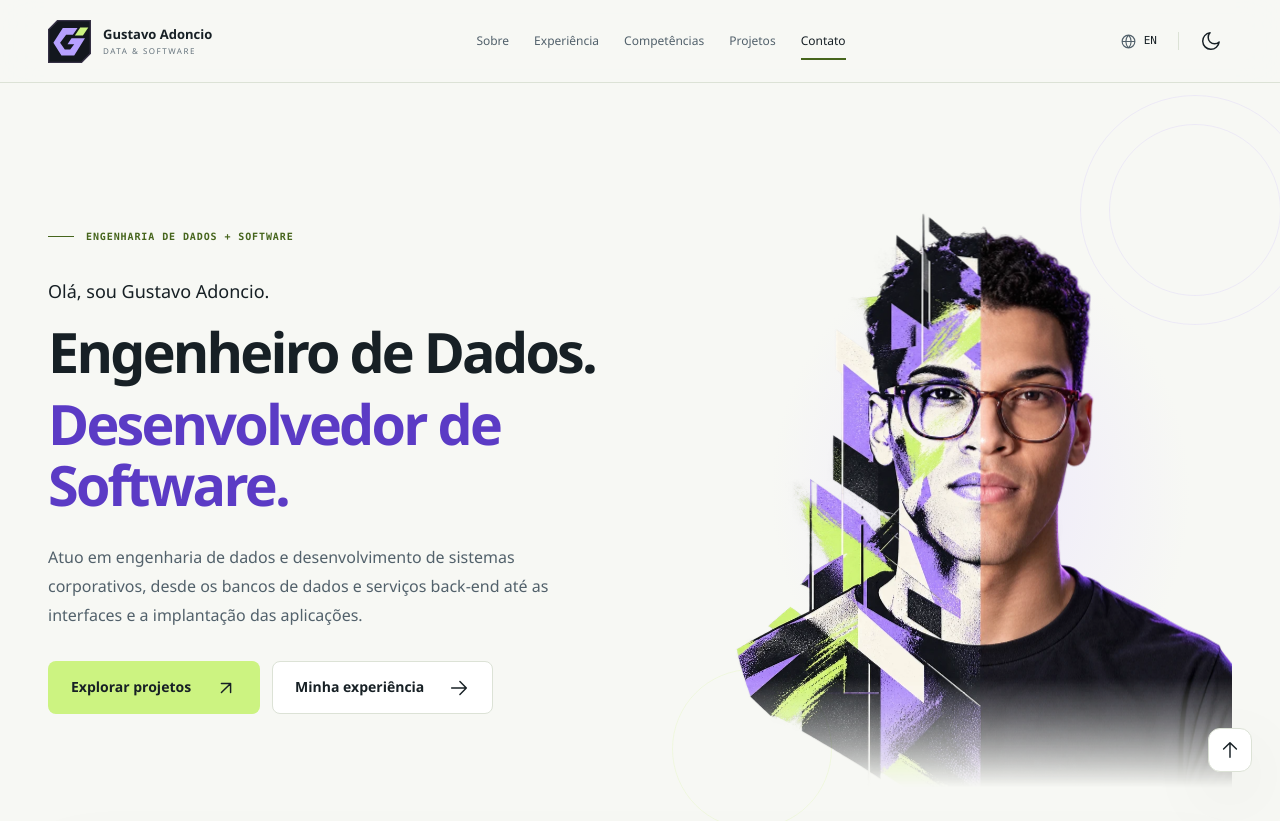
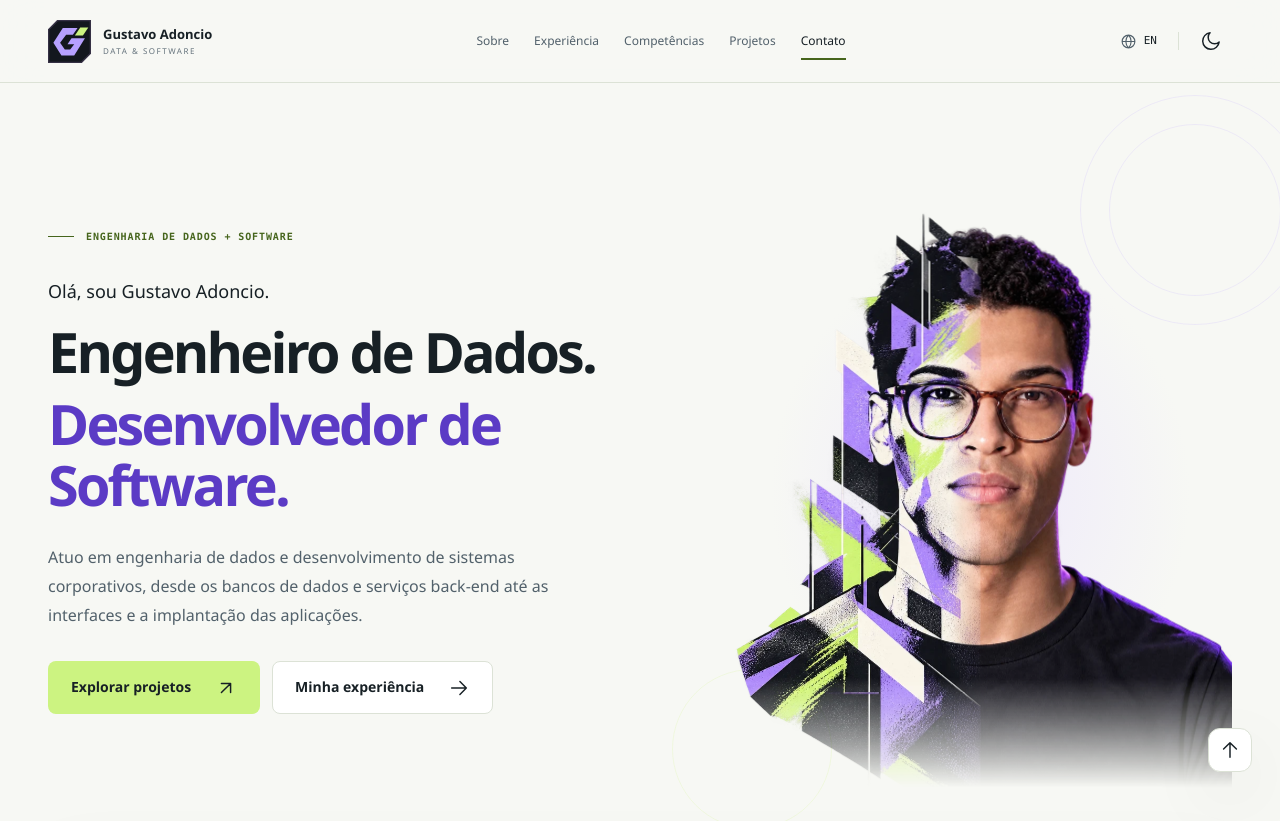
Before and after one commit to Adonccio/portfolio, a React (Vite) app: page / in a window 1280 px wide. Shown: the top 821 px of the page. Built offline with nearby package versions, Linux system fonts and the light colour scheme.

Commit message:
refactor: improve portrait reveal with elliptical fading trail

```diff
--- a/src/App.css
+++ b/src/App.css
@@ -62,7 +62,14 @@
 .hero-art { position: relative; margin: 0; width: 100%; max-width: 540px; margin-inline: auto; }
 .hero-art::before { content: ''; position: absolute; inset: 10% 8% 8%; border-radius: 50%; background: radial-gradient(ellipse, var(--purple-soft), transparent 70%); z-index: -1; }
 .hero-art-motion { transform-origin: 50% 75%; }
-.hero-art img { display: block; width: 100%; height: auto; aspect-ratio: 5 / 6; object-fit: contain; mask-image: linear-gradient(to bottom, #000 82%, transparent 100%); }
+.hero-portrait { --reveal-radius-x: 50px; --reveal-radius-y: 77.5px; --reveal-mask: linear-gradient(transparent, transparent); position: relative; display: block; width: 100%; mask-image: linear-gradient(to bottom, #000 82%, transparent 100%); }
+.hero-art img { display: block; width: 100%; height: auto; aspect-ratio: 5 / 6; object-fit: contain; user-select: none; }
+.hero-art-base { position: relative; z-index: 1; }
+.hero-art-real-side { position: absolute; inset: 0; pointer-events: none; opacity: 0; mask-image: linear-gradient(to right, transparent 38%, #000 44%); }
+.hero-portrait[data-photo-ready='true'] .hero-art-real-side { opacity: 1; }
+.hero-portrait[data-photo-ready='true'] .hero-art-base { mask-image: linear-gradient(to right, #000 44%, transparent 52%); }
+.hero-art-reveal { position: absolute; z-index: 2; inset: 0; pointer-events: none; opacity: 0; mask-image: var(--reveal-mask); mask-composite: add; transition: opacity .12s ease; }
+.hero-portrait[data-photo-ready='true'][data-revealing='true'] .hero-art-reveal { opacity: 1; }
 .hero-capabilities { position: relative; margin-top: 56px; }
 .orb { position: absolute; width: 230px; height: 230px; border: 1px solid rgba(182, 160, 255, .17); border-radius: 50%; z-index: -1; }
 .orb-one { top: -70px; right: -78px; }
--- a/src/components/Hero.jsx
+++ b/src/components/Hero.jsx
@@ -6,6 +6,7 @@ import portraitArtDark from '../assets/hero-portrait-dark.webp'
 import { useThemeValue } from '../hooks/useTheme'
 import DataFlow from './DataFlow'
 import Icon from './ui/Icon'
+import PortraitReveal from './PortraitReveal'
 
 export default function Hero() {
   const { t } = useTranslation()
@@ -31,8 +32,7 @@ export default function Hero() {
             <div className="orb orb-two" aria-hidden="true" />
             <figure className="hero-art" data-reveal>
               <div className="hero-art-motion" data-float>
-                <img src={theme === 'dark' ? portraitArtDark : portraitArt} alt={t('hero.portraitArt')} width="960" height="1152"
-                  loading="eager" decoding="async" />
+                <PortraitReveal artSrc={theme === 'dark' ? portraitArtDark : portraitArt} alt={t('hero.portraitArt')} />
               </div>
             </figure>
           </div>
--- /dev/null
+++ b/src/components/PortraitReveal.jsx
@@ -0,0 +1,122 @@
+import { useEffect, useRef, useState } from 'react'
+import PropTypes from 'prop-types'
+import portraitPhoto from '../assets/hero-portrait-photo.webp'
+import { useMediaQuery } from '../hooks/useMediaQuery'
+
+const trailDuration = 1400
+const trailHold = 250
+const maxTrailPoints = 16
+
+export default function PortraitReveal({ artSrc, alt }) {
+  const buttonRef = useRef(null)
+  const frameRef = useRef(null)
+  const pointRef = useRef(null)
+  const trailRef = useRef([])
+  const reducedMotion = useMediaQuery('(prefers-reduced-motion: reduce)')
+  const [photoReady, setPhotoReady] = useState(false)
+
+  useEffect(() => {
+    const button = buttonRef.current
+    return () => {
+      cancelAnimationFrame(frameRef.current)
+      frameRef.current = null
+      pointRef.current = null
+      trailRef.current = []
+      button?.removeAttribute('data-revealing')
+    }
+  }, [reducedMotion])
+
+  function resetPointer() {
+    cancelAnimationFrame(frameRef.current)
+    frameRef.current = null
+    pointRef.current = null
+    trailRef.current = []
+    buttonRef.current?.removeAttribute('data-revealing')
+    buttonRef.current?.style.removeProperty('--reveal-mask')
+  }
+
+  function paintReveal() {
+    frameRef.current = null
+    const button = buttonRef.current
+    if (!button) return
+    const now = performance.now()
+    trailRef.current = trailRef.current.filter(point => now - point.time < trailDuration)
+    const point = pointRef.current
+    const spots = trailRef.current.map(sample => ({
+      ...sample, opacity: Math.pow(1 - Math.max(0, now - sample.time - trailHold) / (trailDuration - trailHold), 1.5) * 0.85
+    }))
+    if (point) spots.push({ ...point, opacity: 1 })
+    if (!spots.length) { resetPointer(); return }
+
+    // Keep the art opaque underneath: complementary alpha masks caused a dark seam.
+    const mask = spots.map(spot =>
+      `radial-gradient(ellipse var(--reveal-radius-x) var(--reveal-radius-y) at ${(spot.x * 100).toFixed(3)}% ${(spot.y * 100).toFixed(3)}%, rgb(0 0 0 / ${spot.opacity.toFixed(3)}) 35%, transparent 100%)`
+    ).join(', ')
+    button.style.setProperty('--reveal-mask', mask)
+    button.setAttribute('data-revealing', 'true')
+    if (trailRef.current.length) frameRef.current = requestAnimationFrame(paintReveal)
+  }
+
+  function scheduleReveal() {
+    if (frameRef.current === null) frameRef.current = requestAnimationFrame(paintReveal)
+  }
+
+  function leavePointer() {
+    if (reducedMotion) { resetPointer(); return }
+    if (pointRef.current) {
+      trailRef.current = [...trailRef.current, { ...pointRef.current, time: performance.now() }].slice(-maxTrailPoints)
+      pointRef.current = null
+    }
+    if (trailRef.current.length) scheduleReveal()
+  }
+
+  function revealAtPointer(event) {
+    if (event.pointerType !== 'mouse' && event.pointerType !== 'pen') return
+    const bounds = event.currentTarget.getBoundingClientRect()
+    const x = (event.clientX - bounds.left) / bounds.width
+    const y = (event.clientY - bounds.top) / bounds.height
+    if (x > 0.5 || x < 0 || y < 0 || y > 1) { leavePointer(); return }
+    const radiusX = Math.min(50, Math.max(32, bounds.width * 0.0925))
+    const previous = pointRef.current
+    if (!reducedMotion && previous) {
+      const distance = Math.hypot((x - previous.x) * bounds.width, (y - previous.y) * bounds.height)
+      if (distance > 2) {
+        const steps = Math.min(8, Math.ceil(distance / (radiusX * 0.6)))
+        const time = performance.now()
+        for (let step = 0; step < steps; step++) {
+          trailRef.current.push({
+            x: previous.x + (x - previous.x) * step / steps,
+            y: previous.y + (y - previous.y) * step / steps, time
+          })
+        }
+        trailRef.current = trailRef.current.slice(-maxTrailPoints)
+      }
+    }
+    pointRef.current = { x, y }
+    event.currentTarget.style.setProperty('--reveal-x', x * 100 + '%')
+    event.currentTarget.style.setProperty('--reveal-y', y * 100 + '%')
+    event.currentTarget.style.setProperty('--reveal-radius-x', radiusX + 'px')
+    event.currentTarget.style.setProperty('--reveal-radius-y', radiusX * 1.55 + 'px')
+    scheduleReveal()
+  }
+
+  return (
+    <div ref={buttonRef} className="hero-portrait" data-photo-ready={photoReady}
+      onPointerEnter={revealAtPointer} onPointerMove={revealAtPointer}
+      onPointerLeave={leavePointer} onPointerCancel={resetPointer}>
+      <img className="hero-art-base" src={artSrc} alt={alt} width="960" height="1152"
+        loading="eager" decoding="async" draggable="false" />
+      <span className="hero-art-real-side" aria-hidden="true">
+        <img src={portraitPhoto} alt="" width="960" height="1152" loading="eager"
+          decoding="async" draggable="false" />
+      </span>
+      <span className="hero-art-reveal" aria-hidden="true">
+        <img src={portraitPhoto} alt="" width="960" height="1152" loading="eager"
+          decoding="async" draggable="false" onLoad={() => setPhotoReady(true)}
+          onError={() => setPhotoReady(false)} />
+      </span>
+    </div>
+  )
+}
+
+PortraitReveal.propTypes = { artSrc: PropTypes.string.isRequired, alt: PropTypes.string.isRequired }
```
Also changed, not shown: src/assets/hero-portrait-photo.webp (added), 1 other file (tests, documents, lock files or other folders).
